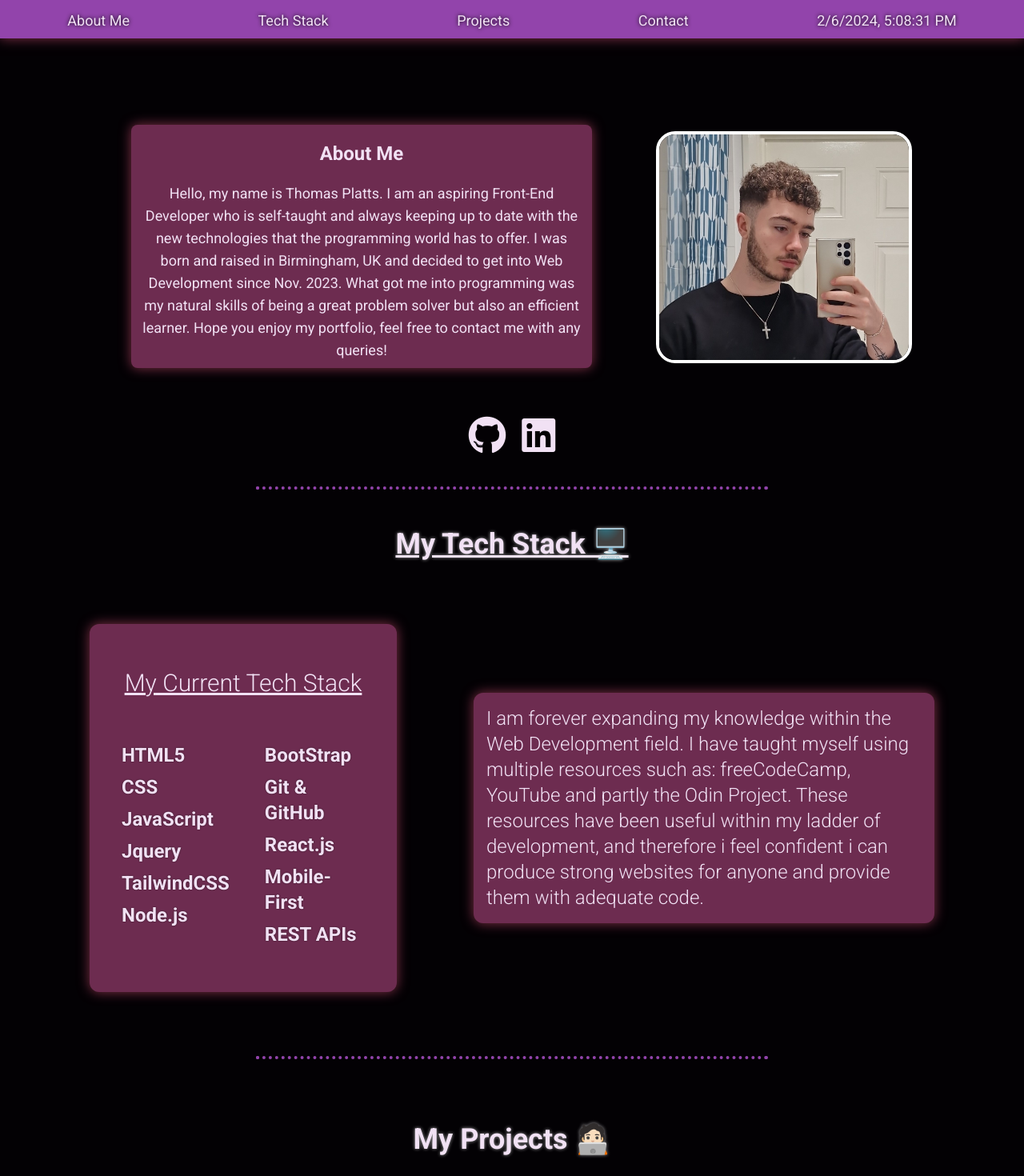
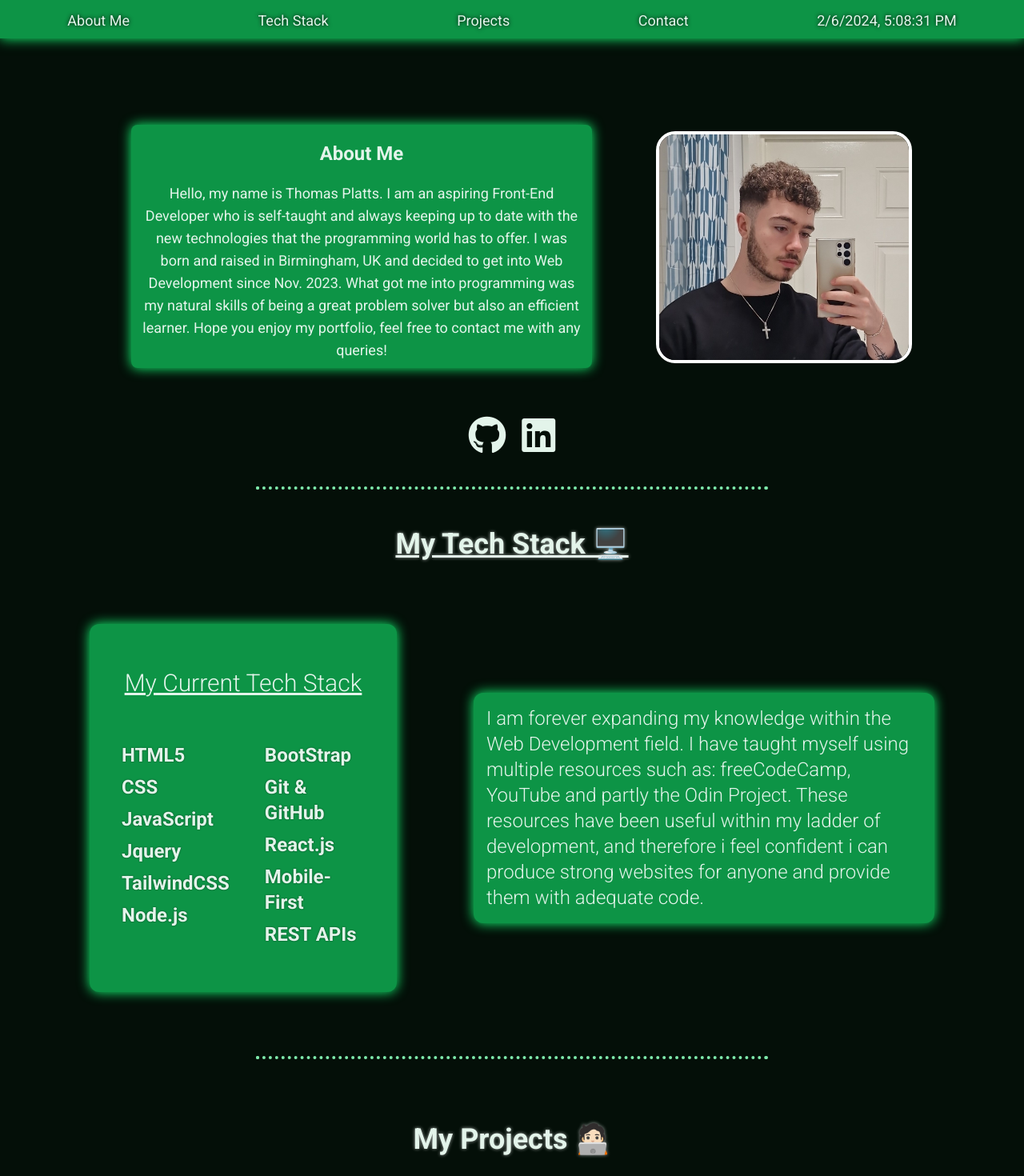
Before and after one commit to TPlatts04/Personal-Portfolio, a React (Create React App) app: page / in a window 1280 px wide. Shown: the top 1470 px of the page at 80% size. Built offline with nearby package versions, Linux system fonts and the light colour scheme.

Commit message:
changed color theme

```diff
--- a/src/Components/About.jsx
+++ b/src/Components/About.jsx
@@ -8,11 +8,11 @@ function About() {
         <p className="text-lg px-3 pb-2">Hello, my name is Thomas Platts. I am an aspiring Front-End Developer who is self-taught and always keeping up to date with the new technologies that the programming world has to offer. I was born and raised in Birmingham, UK and decided to get into Web Development since Nov. 2023. What got me into programming was my natural skills of being a great problem solver but also an efficient learner. Hope you enjoy my portfolio, feel free to contact me with any queries!</p>
       </div>
       <div>
-        <a target="_blank" rel="noreferrer" href="https://www.github.com/tplatts04" className="my-auto"><img src={profile} alt="Profile img" className="md:min-w-52 md:mt-20 rounded-3xl border-4 border-white w-52 mx-auto hover:accent lg:min-w-80 lg:mt-12 transition-shadow" /></a>
+        <a target="_blank" rel="noreferrer" href="https://www.github.com/tplatts04" className="my-auto"><img src={profile} alt="Profile img" className="md:min-w-52 md:mt-20 rounded-3xl border-4 border-white w-52 mx-auto hover:accent lg:min-w-80 lg:mt-12 transition-shadow pfp" /></a>
       </div>
       <div className="md:absolute mx-auto mb-20 md:mt-96 pt-5">
-        <a href="https://www.github.com/tplatts04" target="_blank" rel="noreferrer"><i class="fa-brands fa-github text-5xl mr-5 cursor-pointer hover:scale-110 transition-transform"></i></a>
-        <a href="https://www.linkedin.com/in/thomas-platts-0608a1256/" target="_blank" rel="noreferrer"><i class="fa-brands fa-linkedin  text-5xl cursor-pointer hover:scale-110 transition-transform"></i></a>
+        <a href="https://www.github.com/tplatts04" target="_blank" rel="noreferrer"><i class="fa-brands fa-github text-5xl mr-5 cursor-pointer hover:scale-110 transition-transform github"></i></a>
+        <a href="https://www.linkedin.com/in/thomas-platts-0608a1256/" target="_blank" rel="noreferrer"><i class="fa-brands fa-linkedin  text-5xl cursor-pointer hover:scale-110 transition-transform linkedin"></i></a>
       </div>
     </main>
   )
--- a/src/Components/Footer.jsx
+++ b/src/Components/Footer.jsx
@@ -1,7 +1,7 @@
 function Footer() {
   return (
     <footer className="mt-20">
-      <div className="primary flex md:flex-row flex-col justify-center py-5 accent">
+      <div className="secondary flex md:flex-row flex-col justify-center py-5 accent">
         <div className="md:mr-20 md:self-center mx-auto">
           <h1>Created By: Thomas Platts</h1>
           <h4>Email: tomplattsbse@hotmail.com</h4>
--- a/src/Components/Navigation.jsx
+++ b/src/Components/Navigation.jsx
@@ -14,7 +14,7 @@ function Navigation() {
   }, 1000);
 
   return (
-    <nav className="navigation-bar fixed flex flex-row justify-around primary py-2 accent md:text-lg sm:text-md text-xs min-w-full gap-x-2 p-2" >
+    <nav className="navigation-bar fixed flex flex-row justify-around secondary py-2 accent md:text-lg sm:text-md text-xs min-w-full gap-x-2 p-2" >
       <div>
         <a href="#about"><h4 className=" text-shadow hover:scale-110 hover:underline transition-transform mt-1">About Me</h4></a>
       </div>
--- a/src/Components/Projects.jsx
+++ b/src/Components/Projects.jsx
@@ -12,7 +12,7 @@ function Projects() {
           <a href="https://github.com/TPlatts04/Simon-Says-Game" target="_blank" rel="noreferrer"><img src={simonSays} alt="Simon Says Project" className="md:max-w-lg rounded-xl shadow-black shadow-lg cursor-pointer hover:scale-105 transition-transform min-w-sm mx-auto mb-5 shrink" title="Simon Says Repository" /></a>
           </div>
           <div className="project-description my-auto ml-5">
-            <p className="md:max-w-xl md:text-xl text-shadow-small text-md">Here is a basic game of <span className="font-bold underline">Simon Says</span> with buttons, i have implemented a start/restart button for the <span className="font-bold underline capitalize">mobile/touch-device</span> users as they are <span className="font-bold uppercase">not</span> able to press a key to start like the desktop users. This project was made mostly with JavaScript, Jquery, HTML and CSS. <a href="https://tplatts04.github.io/Simon-Says-Game/" rel="noreferrer" target="_blank" className=" hover:text-shadow underline font-bold ">Click here</a> to view the project live, and click the image to view the repository for the project.</p>
+            <p className="md:max-w-xl md:text-xl text-shadow-small text-md">Here is a basic game of <span className="font-bold underline">Simon Says</span> with buttons, i have implemented a start/restart button for the <span className="font-bold underline capitalize">mobile/touch-device</span> users as they are <span className="font-bold uppercase">not</span> able to press a key to start like the desktop users. This project was made mostly with JavaScript, Jquery, HTML and CSS. <a href="https://tplatts04.github.io/Simon-Says-Game/" rel="noreferrer" target="_blank" className=" hover:text-shadow underline font-bold proj-link">Click here</a> to view the project live, and click the image to view the repository for the project.</p>
           </div>
         </div>
         <div className="secondary flex flex-col md:justify-evenly mb-10 p-4 md:max-w-5xl rounded-2xl accent mx-auto mt-5 sm:flex-row">
@@ -21,7 +21,7 @@ function Projects() {
           <a href="https://github.com/TPlatts04/Modern-Landing-Page" target="_blank" rel="noreferrer"><img src={modernPage} alt="Modern Landing Page Project" className="md:max-w-lg rounded-xl shadow-black shadow-lg cursor-pointer hover:scale-105 transition-transform min-w-sm mx-auto mb-5" title="Modern Landing Page Repository" /></a>
           </div>
           <div className="project-description my-auto ml-5">
-            <p className="md:max-w-xl md:text-xl text-md text-shadow-small">This is a project which i decided to create and spend days on. This is a Modern Landing Page (<span className="font-bold">MOCK</span>) for a banking company who are just starting and needed a modernised landing page for their business. This "Application" offers the user to add multipel cards and pay for different subscriptions based on what features they would like. This is a <span className="uppercase font-bold underline">premium</span> application so it will not be free to their target market. <a href="https://tplatts04.github.io/Modern-Landing-Page/" rel="noreferrer" target="_blank" className="hover:text-indigo-700 hover:text-shadow underline font-bold ">Click here</a> to view the project live, and click the image to view the repository for the project.</p>
+            <p className="md:max-w-xl md:text-xl text-md text-shadow-small">This is a project which i decided to create and spend days on. This is a Modern Landing Page (<span className="font-bold">MOCK</span>) for a banking company who are just starting and needed a modernised landing page for their business. This "Application" offers the user to add multipel cards and pay for different subscriptions based on what features they would like. This is a <span className="uppercase font-bold underline">premium</span> application so it will not be free to their target market. <a href="https://tplatts04.github.io/Modern-Landing-Page/" rel="noreferrer" target="_blank" className="hover:text-shadow underline font-bold proj-link">Click here</a> to view the project live, and click the image to view the repository for the project.</p>
           </div>
         </div>
       </div>
--- a/src/index.css
+++ b/src/index.css
@@ -73,29 +73,52 @@
 html,
 body {
   min-height: 100svh;
-  color: #f1e1f4;
-  background-color: #030104;
+  color: #e3f4ea;
+  background-color: #040f08;
 }
 
 .primary {
-  background-color: #9244ab;
+  background-color: #7ee9ab;
 }
 
 .hr-primary {
-  border-color: #9244ab;
+  border-color: #7ee9ab;
 }
 
 .secondary {
-  background-color: #6d2c50;
+  background-color: #0d9446;
 }
 
 .accent {
-  box-shadow: 0px 0px 15px #843349;
+  box-shadow: 0px 0px 15px #15fb76;
   transition: all 150ms ease-in-out;
 }
 
 .text-accent {
-  color: #843349;
+  color: #15fb76;
+}
+
+.github,
+.linkedin,
+.pfp,
+.proj-link,
+nav h4 {
+  transition: all 150ms ease-in-out;
+}
+
+.proj-link:hover {
+  color: #15fb76;
+}
+
+.github:hover,
+.linkedin:hover,
+nav h4:hover {
+  color: #7ee9ab;
+}
+
+.pfp:hover {
+  box-shadow: 0px 5px 20px #7ee9ab;
+  transform: scale(1.05);
 }
 
 /*
@@ -166,7 +189,7 @@ h4:hover {
   height: 3px;
   bottom: 0;
   left: 0;
-  background-color: black;
+  background-color: #15fb76;
   transform-origin: bottom right;
   transition: transform 0.25s ease-out;
 }
```
